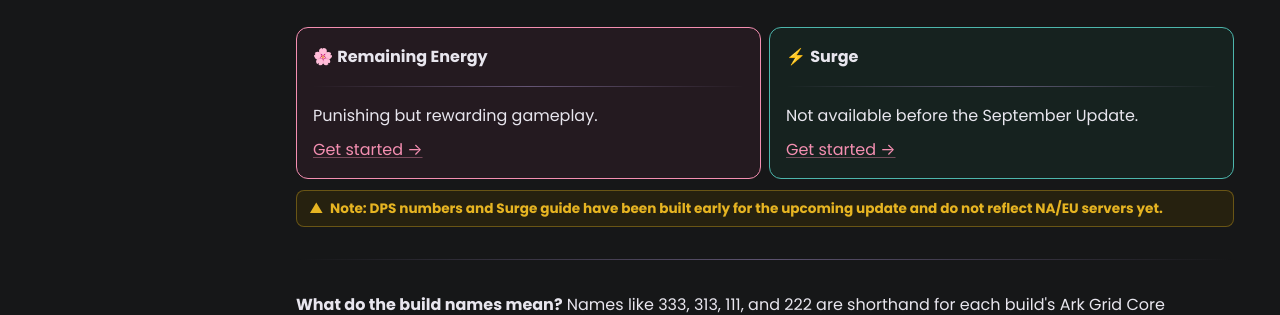
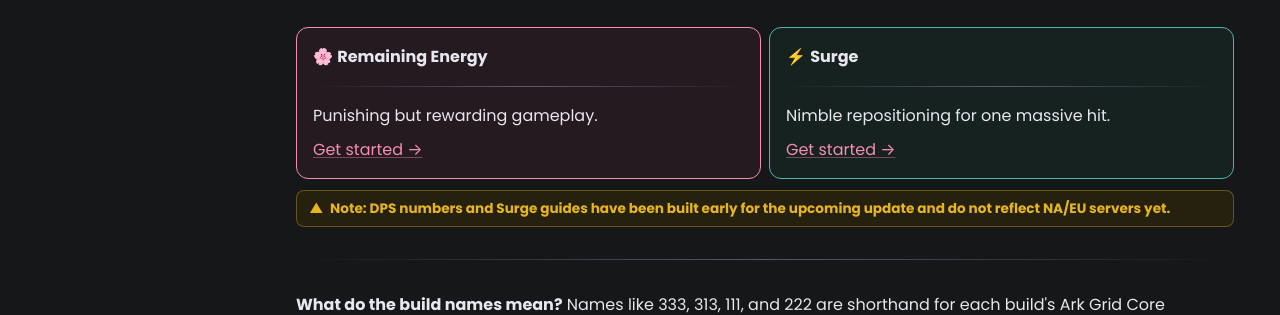
Before and after one commit to interlockme/deathblade, an MkDocs documentation site: the page built from docs/index.md, in a window 1280 px wide and 900 px high, scrolled down 909 px. Shown: the part 156-471 px from the top of the window. Built offline with MkDocs 1.6.1 and Material for MkDocs 9.7.7, drawn with Linux system fonts in a browser that asks for light colours; plug-ins that fetch from the network failed and are left out.

Commit message:
surge description

```diff
--- a/docs/index.md
+++ b/docs/index.md
@@ -16,13 +16,13 @@
 
     ---
 
-    Not available before the September Update.
+    Nimble repositioning for one massive hit.
 
     [Get started →](surge/essentials.md)
 
 </div>
 
-<p class="page-banner page-banner-warning">Note: DPS numbers and Surge guide have been built early for the upcoming update and do not reflect NA/EU servers yet.</p>
+<p class="page-banner page-banner-warning">Note: DPS numbers and Surge guides have been built early for the upcoming update and do not reflect NA/EU servers yet.</p>
 
 ---
 
```
